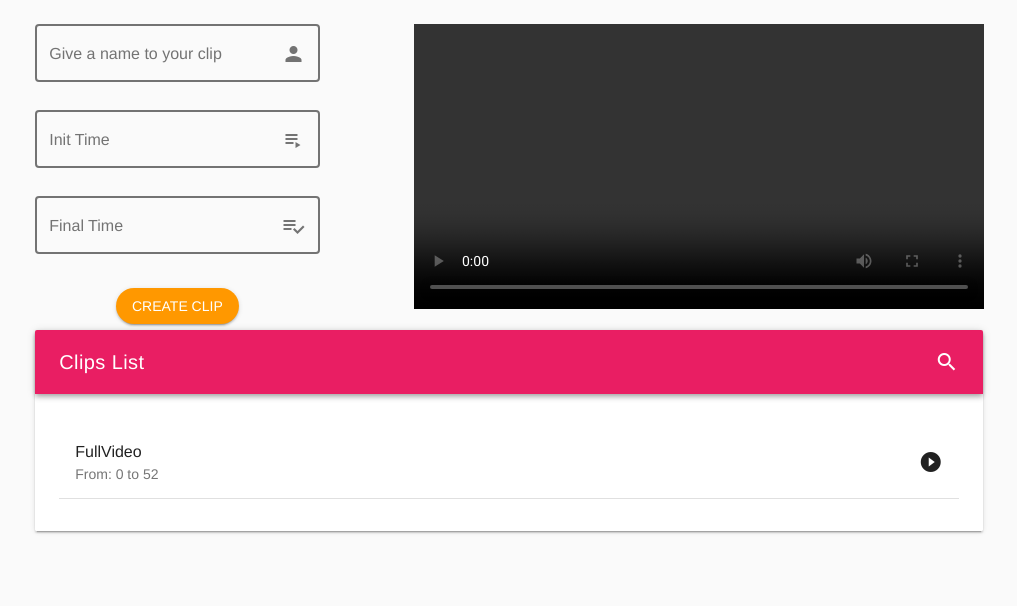
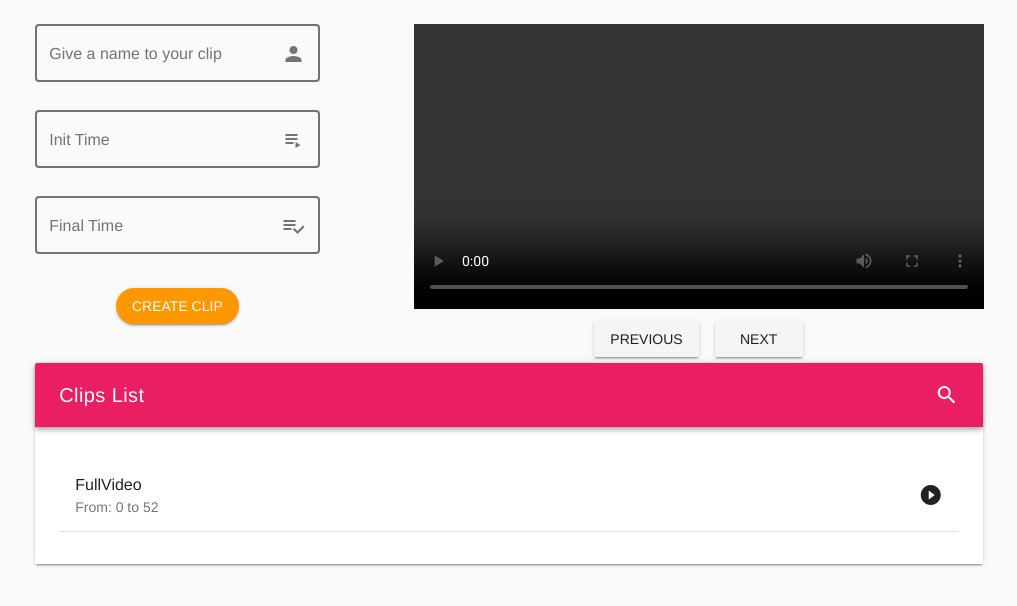
Before and after one commit to FiorellaEffio/Jobsity-Challenge, a Vue app: page /#/ in a window 1280 px wide. Shown: the top 606 px of the page, without its empty margins (131-1148 px from the left). Built offline with nearby package versions, Linux system fonts and the light colour scheme; grey boxes are pictures that could not be loaded.

Commit message:
previous and next

```diff
--- a/src/components/VideoPlayer.vue
+++ b/src/components/VideoPlayer.vue
@@ -14,6 +14,8 @@
       </v-flex>
       <v-flex xs6 order-lg2 offset-xs1>
         <video width="570" controls autoplay :src="videoSrcPlayer"></video>
+        <v-btn @click="changeURLVideoPlayer('previous')">Previous</v-btn>
+        <v-btn @click="changeURLVideoPlayer('next')">Next</v-btn>
       </v-flex>
     </v-layout>
     <!-- Clips List -->
@@ -48,7 +50,7 @@ export default {
         createClipName: '',
         createInitTime: '',
         createFinalTime: '',
-        clips: [{urlTime: 'https://firebasestorage.googleapis.com/v0/b/jobsity-challenge.appspot.com/o/test%2Fsintel_trailer-480p.mp4?alt=media&token=fd2e61e1-f77f-4fa6-95f3-2f8d97532eaf#t=0,52', clipName: 'FullVideo', beginAt:0,finishAt: 52}]
+        clips: [{urlTime: 'https://firebasestorage.googleapis.com/v0/b/jobsity-challenge.appspot.com/o/test%2Fsintel_trailer-480p.mp4?alt=media&token=fd2e61e1-f77f-4fa6-95f3-2f8d97532eaf', clipName: 'FullVideo', beginAt:0,finishAt: 52}]
       }
     },
   methods:{
@@ -62,7 +64,7 @@ export default {
         })
         if(!existName) {
           let newClip = {
-            urlTime: this.URLwithParams,
+            urlTime: this.defaultURL + "#t=" + this.createInitTime  +","+ this.createFinalTime,
             clipName: this.createClipName,
             beginAt: this.createInitTime,
             finishAt: this.createFinalTime
@@ -79,7 +81,24 @@ export default {
       }
     },
     changeURLVideoPlayer: function(newURL) {
-      this.videoSrcPlayer = newURL;
+      console.log(this.clips[0].clipName)
+      let i = 0;
+      let index;
+      for(i; i<this.clips.length; i++) {
+        if(this.clips[i].urlTime == this.videoSrcPlayer) {
+          console.log(this.clips[i].urlTime)
+          index = i;
+        }
+      }
+      if(newURL === 'previous') {
+        index--;
+        this.videoSrcPlayer = this.clips[index].urlTime;
+      } else if(newURL === 'next') {
+        index++;
+        this.videoSrcPlayer = this.clips[index].urlTime;
+      } else {
+        this.videoSrcPlayer = newURL;
+      }
     },
     deleteClip: function(clipName) {
       let index;
@@ -103,13 +122,6 @@ export default {
       })
     }
   },
-  computed: {
-    // a computed getter
-    URLwithParams: function () {
-      // `this` points to the vm instance
-      return this.defaultURL + '#t=' + this.createInitTime + ',' + this.createFinalTime
-    }
-  }
 }
 </script>
 <style scoped>
```
